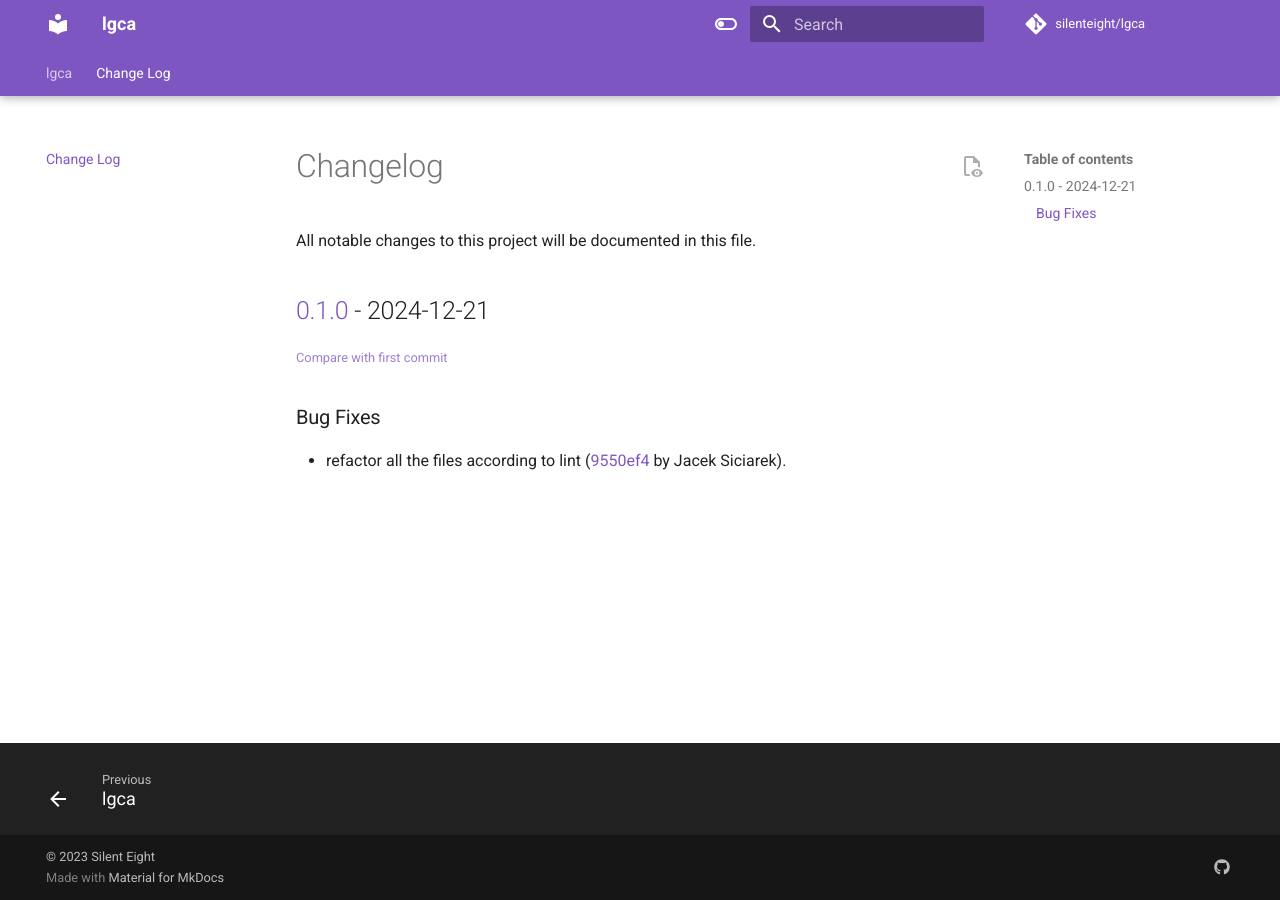
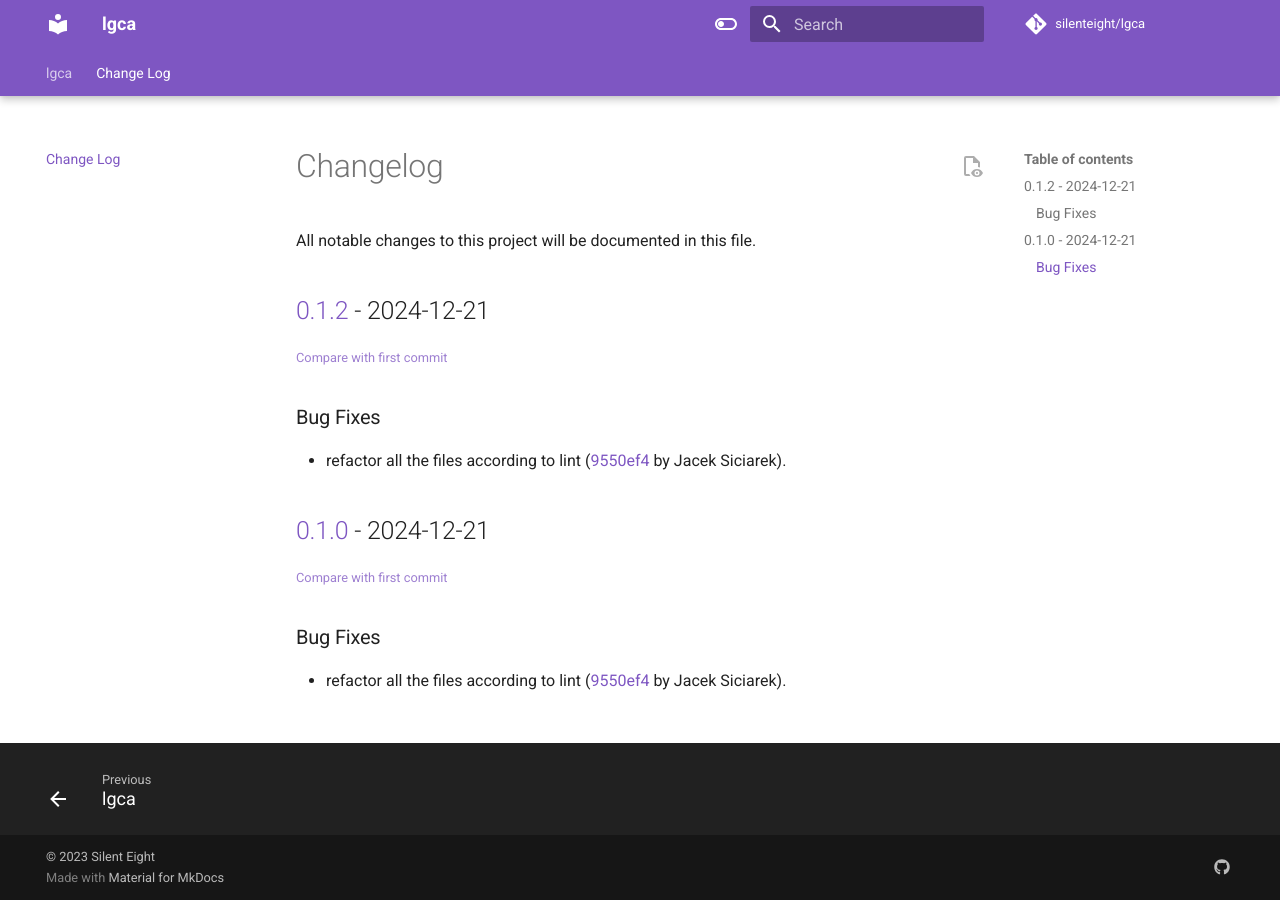
Before and after one commit to siciarek/lgca, an MkDocs documentation site: the page built from docs/change-log.md, in a window 1280 px wide. Built offline with MkDocs 1.6.1 and Material for MkDocs 9.7.7, drawn with Linux system fonts in a browser that asks for light colours; comment, search, counter and statistics services are not loaded.

```diff
--- a/docs/change-log.md
+++ b/docs/change-log.md
@@ -3,6 +3,14 @@
 All notable changes to this project will be documented in this file.
 
 <!-- insertion marker -->
+## [0.1.2](https://github.com/siciarek/lgca/tags/0.1.2) - 2024-12-21
+
+<small>[Compare with first commit](https://github.com/siciarek/lgca/compare/dc97d553495089fbe14ea836e2008177ec851658...0.1.2)</small>
+
+### Bug Fixes
+
+- refactor all the files according to lint ([9550ef4](https://github.com/siciarek/lgca/commit/9550ef412cf72099f2943b2142863f19d22562a3) by Jacek Siciarek).
+
 ## [0.1.0](https://github.com/siciarek/lgca/tags/0.1.0) - 2024-12-21
 
 <small>[Compare with first commit](https://github.com/siciarek/lgca/compare/dc97d553495089fbe14ea836e2008177ec851658...0.1.0)</small>
```
